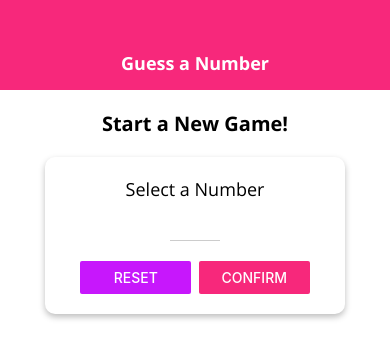
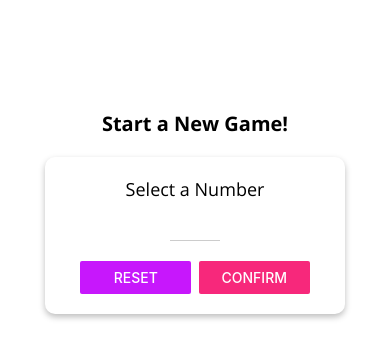
Before and after one commit to GrafSoul/rn-numbers-game, a React Native app: screen / in a window 390 px wide. Shown: the top 358 px of the page. Built offline with nearby package versions, Linux system fonts and the light colour scheme.

Commit message:
feat: Added Platform API

```diff
--- a/App.js
+++ b/App.js
@@ -1,5 +1,5 @@
 import React, { useState } from 'react';
-import { StyleSheet, View } from 'react-native';
+import { StyleSheet, View, SafeAreaView } from 'react-native';
 import { AppLoading } from 'expo';
 
 import Header from './src/components/Header';
@@ -53,10 +53,10 @@
     }
 
     return (
-        <View style={styles.screen}>
+        <SafeAreaView style={styles.screen}>
             <Header title="Guess a Number" />
             {content}
-        </View>
+        </SafeAreaView>
     );
 }
 
--- a/src/components/Header.js
+++ b/src/components/Header.js
@@ -1,27 +1,42 @@
 import React from 'react';
-import { View, Text, StyleSheet } from 'react-native';
+import { View, Text, StyleSheet, Platform } from 'react-native';
 
 import Colors from '../constants/colors';
 
 const Header = ({ title }) => {
     return (
-        <View style={styles.header}>
+        <View
+            style={{
+                ...styles.headerBase,
+                ...Platform.select({
+                    ios: styles.headerIOS,
+                    android: styles.headerAndroid,
+                }),
+            }}
+        >
             <Text style={styles.headerTitle}>{title}</Text>
         </View>
     );
 };
 
 const styles = StyleSheet.create({
-    header: {
+    headerBase: {
         width: '100%',
         height: 90,
         paddingTop: 36,
-        backgroundColor: Colors.primary,
         alignItems: 'center',
         justifyContent: 'center',
     },
+    headerIOS: {
+        backgroundColor: 'white',
+        borderBottomColor: '#ccc',
+        borderBottomWidth: 1,
+    },
+    headerAndroid: {
+        backgroundColor: Colors.primary,
+    },
     headerTitle: {
-        color: 'white',
+        color: Platform.OS === 'ios' ? Colors.primary : 'white',
         fontSize: 18,
         fontFamily: 'open-sans-bold',
     },
--- a/src/components/MainButton.js
+++ b/src/components/MainButton.js
@@ -1,19 +1,38 @@
 import React from 'react';
-import { StyleSheet, Text, View, TouchableOpacity } from 'react-native';
+import {
+    View,
+    Text,
+    StyleSheet,
+    TouchableOpacity,
+    TouchableNativeFeedback,
+    Platform,
+} from 'react-native';
 
 import Colors from '../constants/colors';
 
-const MainButton = ({ children, onPress }) => {
+const MainButton = (props) => {
+    let ButtonComponent = TouchableOpacity;
+
+    if (Platform.Version >= 21) {
+        ButtonComponent = TouchableNativeFeedback;
+    }
+
     return (
-        <TouchableOpacity activeOpacity={0.6} onPress={onPress}>
-            <View style={styles.button}>
-                <Text style={styles.buttonText}>{children}</Text>
-            </View>
-        </TouchableOpacity>
+        <View style={styles.buttonContainer}>
+            <ButtonComponent activeOpacity={0.6} onPress={props.onPress}>
+                <View style={styles.button}>
+                    <Text style={styles.buttonText}>{props.children}</Text>
+                </View>
+            </ButtonComponent>
+        </View>
     );
 };
 
 const styles = StyleSheet.create({
+    buttonContainer: {
+        borderRadius: 25,
+        overflow: 'hidden',
+    },
     button: {
         backgroundColor: Colors.primary,
         paddingVertical: 12,
@@ -23,6 +42,7 @@
     buttonText: {
         color: 'white',
         fontFamily: 'open-sans',
+        fontSize: 18,
     },
 });
 
```
Also changed, not shown: src/components/MainButton.ios.js (added, +30 -0 lines).
